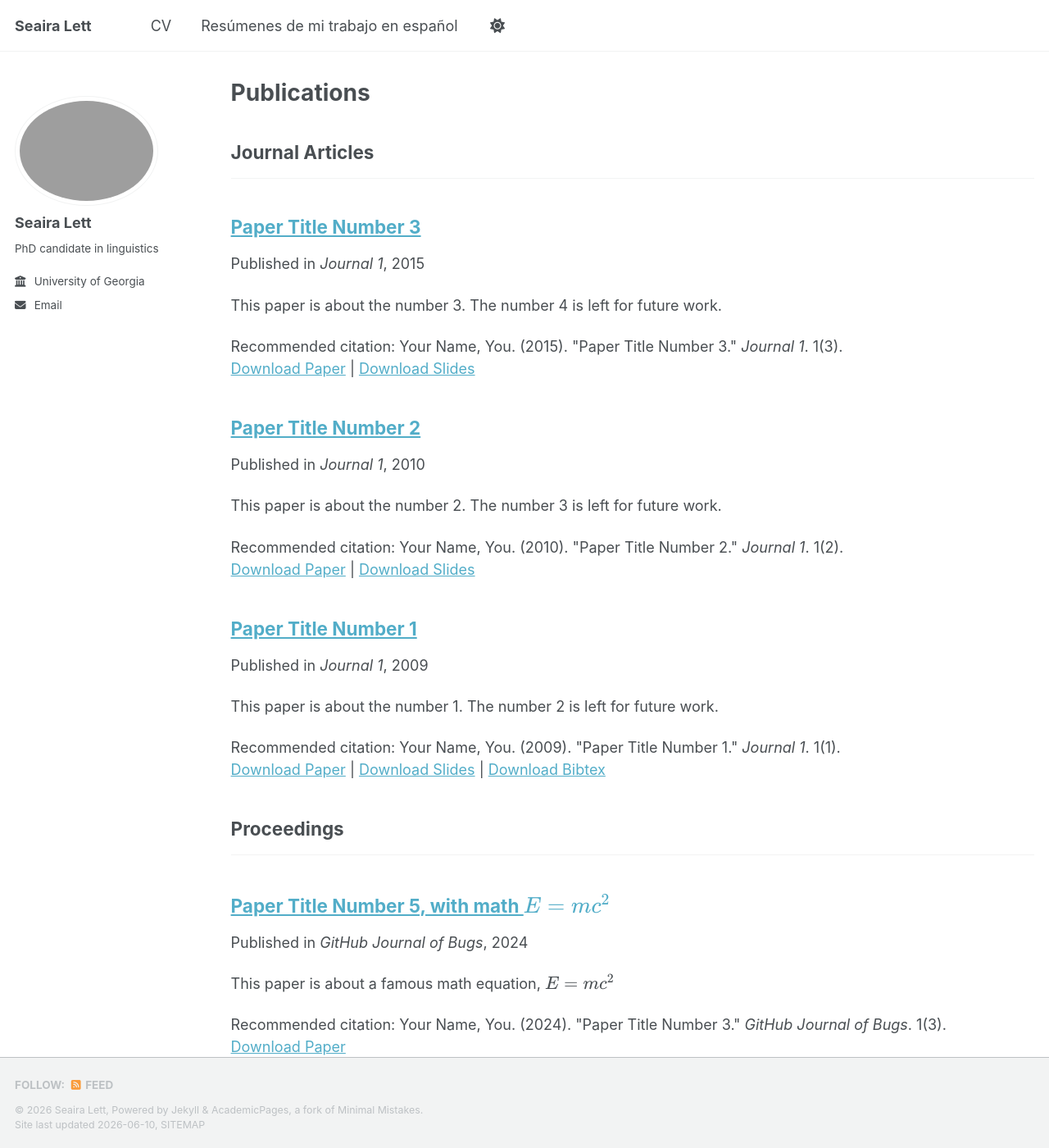
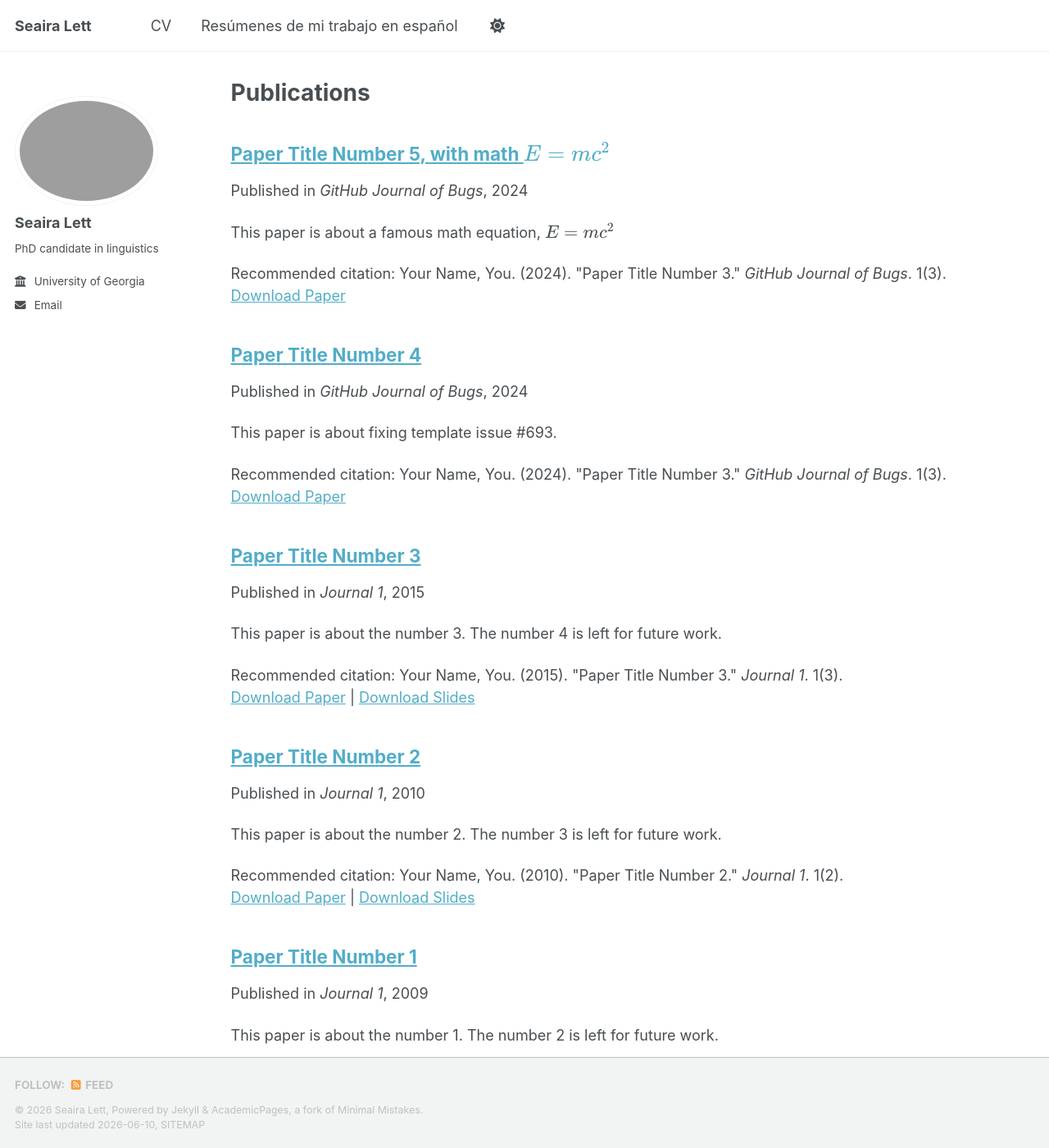
Before and after one commit to seairalett/seairalett.github.io, a Jekyll site: the page built from _pages/publications.html, in a window 1280 px wide and 1400 px high. Shown: the whole window at 82% size. Built offline with Jekyll 4.4.1, drawn with Linux system fonts in a browser that asks for light colours; a script bundle is joined from its source files by our own code; library files that are not in the unit come from our copies; part of the change alters nothing that is shown; some of the changed text lies outside the part shown.

Commit message:
Update _config.yml

```diff
--- a/_config.yml
+++ b/_config.yml
@@ -83,13 +83,13 @@ author:
   zhihu            : # Username
 
 # Publication Category - The following the list of publication categories and their headings
-publication_category:
+#publication_category:
   # books:
     # title: 'Books'
-  manuscripts:
-    title: 'Journal Articles'
-  conferences:
-    title: 'Proceedings'
+  #manuscripts:
+   # title: 'Journal Articles'
+ # conferences:
+   # title: 'Proceedings'
 
 # Site Settings
 teaser                   :  # filename of teaser fallback teaser image placed in /images/ for social media previews
```
